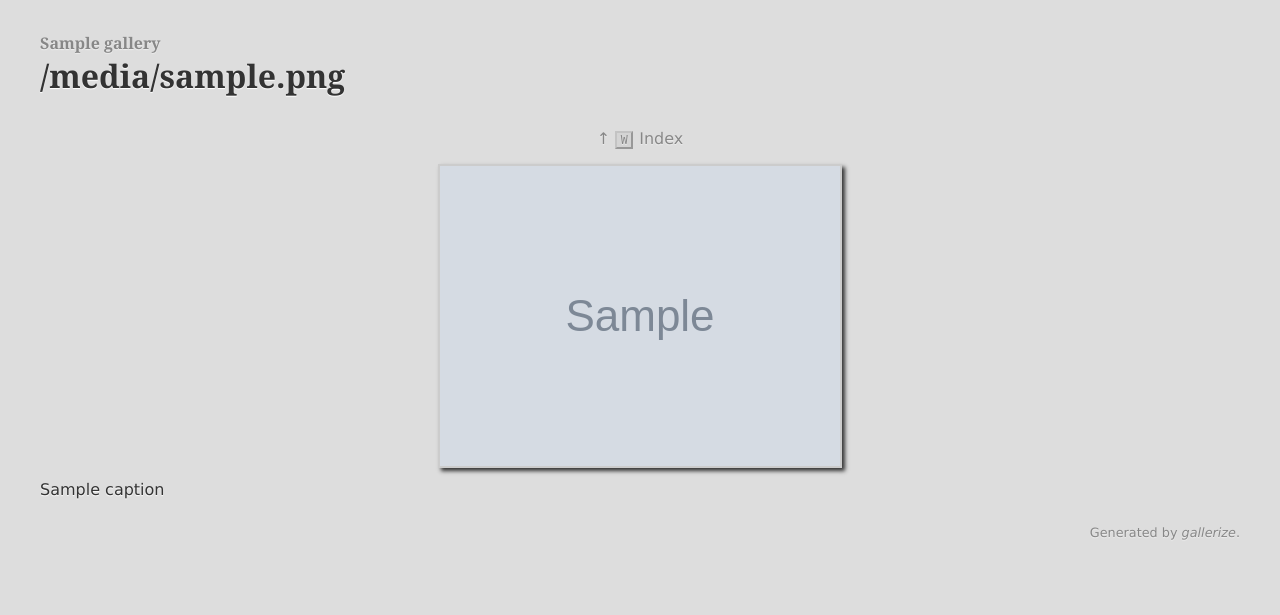
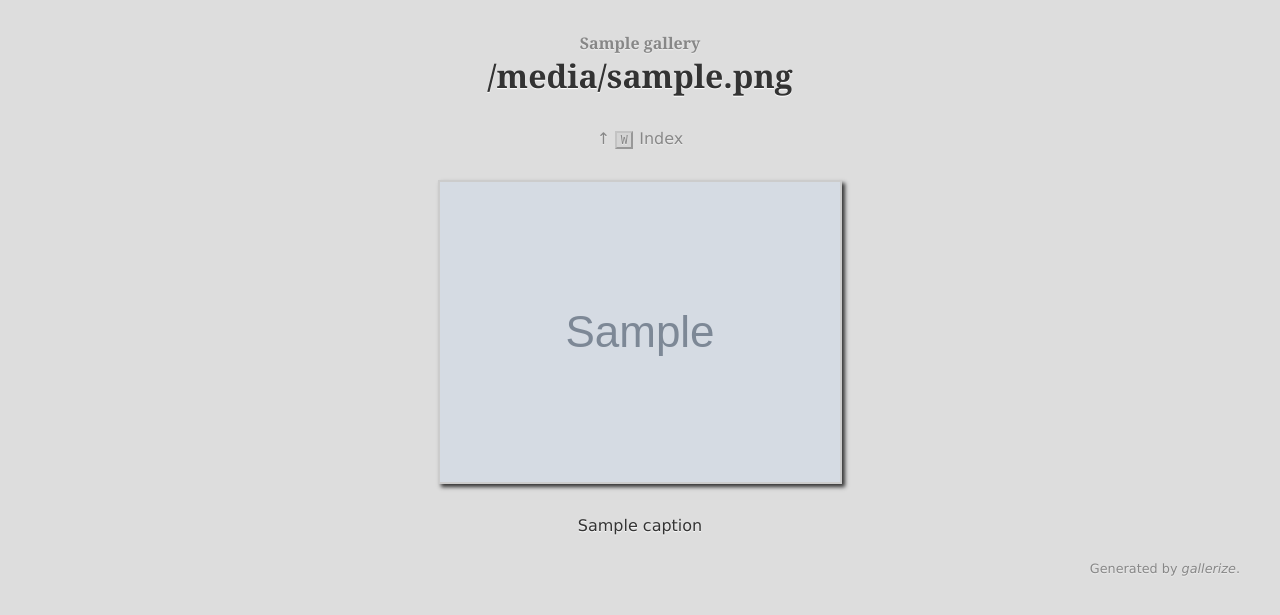
Before and after one commit to homeworkprod/gallerize, a Python web app: template src/gallerize/templates/view.html in a window 1280 px wide. Shown: the top 615 px of the page. Run offline with Jinja, Linux system fonts and the light colour scheme; the template is opened without the code that fills it: most values are stand-ins (such as "Sample title", 1, 10 or a date in 2020); grey boxes marked "Sample" are stand-in pictures.

Commit message:
Tweak styling

```diff
--- a/src/gallerize/static/style.css
+++ b/src/gallerize/static/style.css
@@ -19,7 +19,6 @@ a:hover {
 
 header {
   margin: 2em 0;
-  text-align: left;
 }
 
 header h1,
@@ -35,7 +34,7 @@ header p {
 }
 
 nav {
-  margin: 1em;
+  margin: 1em 0 2em 0;
   opacity: 0.5;
 }
 
@@ -134,8 +133,7 @@ figure a:hover img {
 }
 
 figcaption {
-  margin-top: 0.75em;
-  text-align: left;
+  margin-top: 2em;
 }
 
 footer {
```
